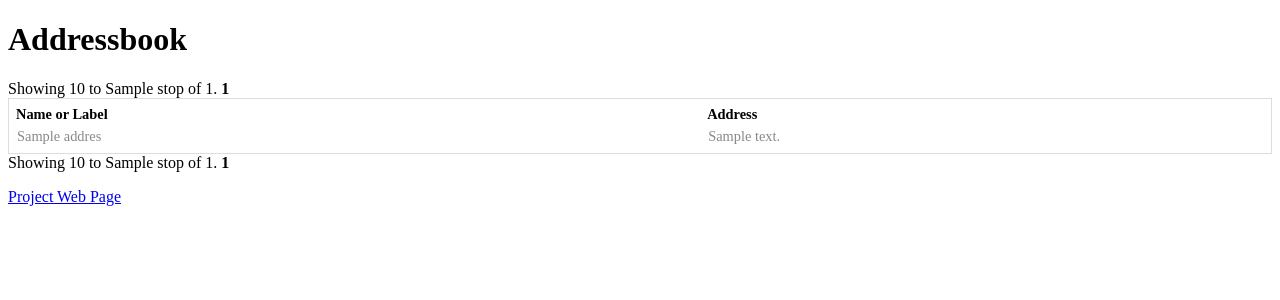
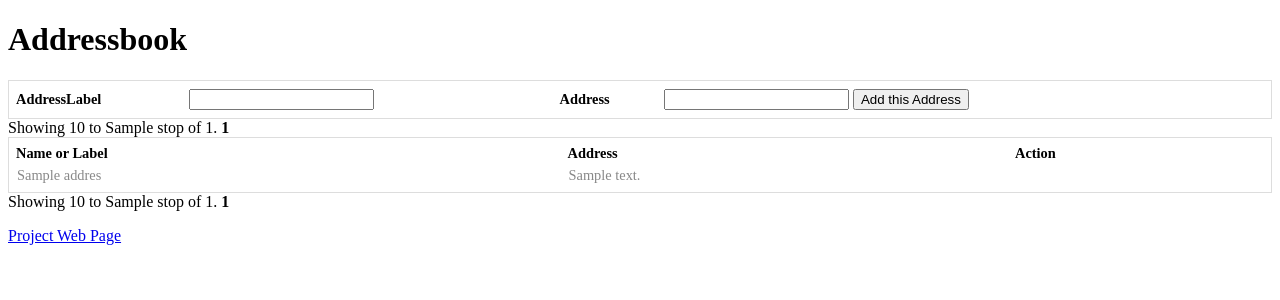
Before and after one commit to mjasny/BitMessageWebApp, a Flask app: template bmwa/templates/addressbook.html in a window 1280 px wide. Shown: the part 46-346 px from the top of the page. Run offline with Flask 2, Linux system fonts and the light colour scheme; the template is opened without the code that fills it: values that come from a table or form of the project are taken from there, most other values are stand-ins (such as "Sample title", 1, 10 or a date in 2020).

Commit message:
Added: Add to addressbook.

```diff
--- a/bmwa/api.py
+++ b/bmwa/api.py
@@ -147,3 +147,7 @@ def send_message(to_address, from_address, subject, message):
     proxy = _get_proxy()
     proxy.sendMessage(to_address, from_address,
                 _b64encode(subject), _b64encode(message))
+
+def add_addressbookentry(new_address, new_address_label):
+    proxy = _get_proxy()
+    proxy.addAddressBookEntry(new_address, _b64encode(new_address_label))
--- a/bmwa/forms.py
+++ b/bmwa/forms.py
@@ -8,3 +8,8 @@ class SendForm(Form):
     from_address = SelectField('From')
     subject = StringField('Subject', validators=[Required()])
     message = TextAreaField('Message', validators=[Required()])
+
+
+class AddressbookForm(Form):
+    new_address = StringField('Address', validators=[Required()])
+    new_address_label = StringField('AddressLabel', validators=[Required()])
--- a/bmwa/templates/addressbook.html
+++ b/bmwa/templates/addressbook.html
@@ -4,12 +4,26 @@
 
 {% block body %}
     <h1>Addressbook</h1>
+
+    <form action="" method="post" name="adressbook">
+        {{ form.hidden_tag() }}
+        <table>
+            <tr>
+                <th>{{ form.new_address_label.label }}</th>
+                <td>{{ form.new_address_label }}</td>
+                <th>{{ form.new_address.label }}</th>
+                <td>{{ form.new_address }} <input type="submit" value="Add this Address"></td>
+            </tr>
+        </table>
+    </form>
+
     {{ render_pagination(pagination) }}
 
     <table id="addressbook-table">
         <tr>
             <th>Name or Label</th>
             <th>Address</th>
+            <th>Action</th>
         </tr>
 
         {% for address in addresses %}
```
Also changed, not shown: bmwa/views.py (+11 -3 lines).
